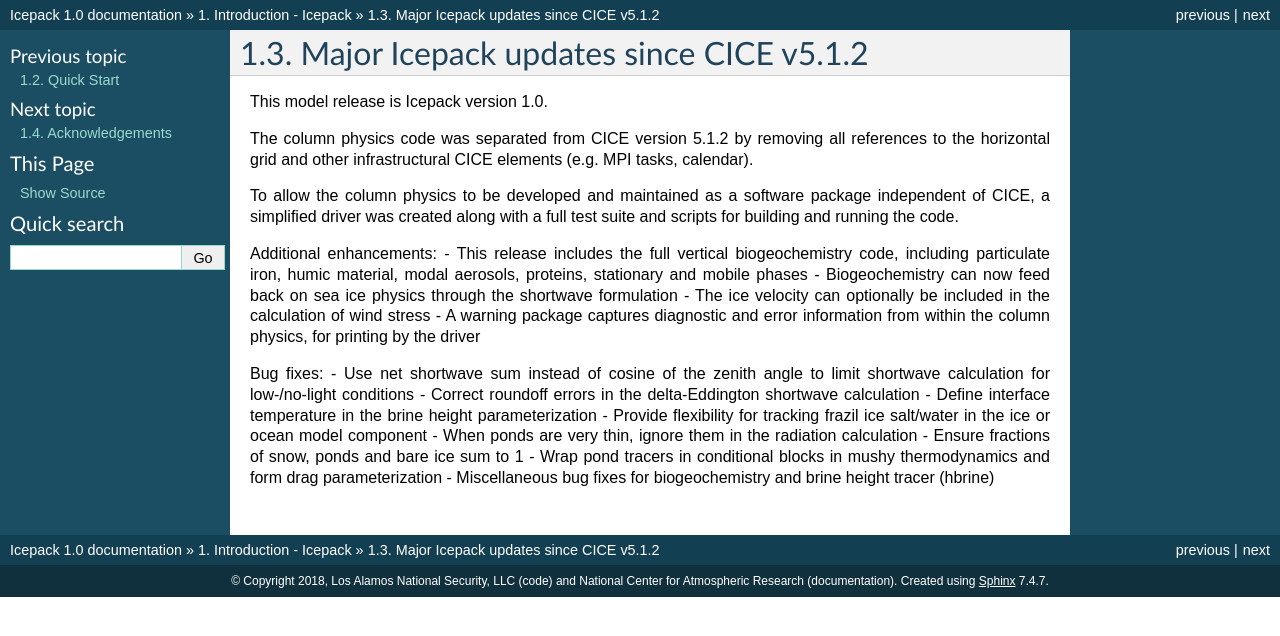
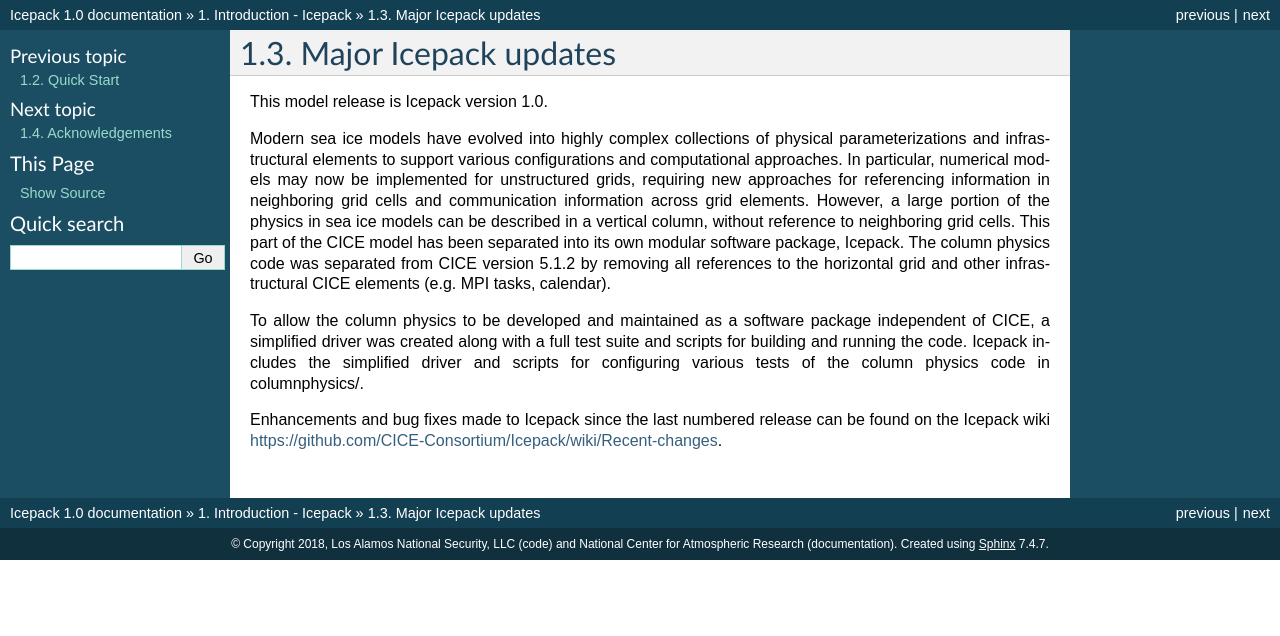
Before and after one commit to CICE-Consortium/Icepack, a Sphinx documentation site: the page built from doc/source/intro/major_updates.rst, in a window 1280 px wide. Shown: the top 636 px of the page. Built offline with Sphinx 7.4.7, drawn with Linux system fonts in a browser that asks for light colours.

Commit message:
removed specific updates (to wiki), added some explanation

```diff
--- a/doc/source/intro/major_updates.rst
+++ b/doc/source/intro/major_updates.rst
@@ -3,30 +3,24 @@
 .. _updates:
 
 
-Major Icepack updates since CICE v5.1.2
+Major Icepack updates
 ============================================
 
 This model release is Icepack version 1.0.
 
-The column physics code was separated from CICE version 5.1.2 by removing all references to
+Modern sea ice models have evolved into highly complex collections of physical parameterizations and
+infrastructural elements to support various configurations and computational approaches.  In particular,
+numerical models may now be implemented for unstructured grids, requiring new approaches for referencing
+information in neighboring grid cells and communication information across grid elements.  However, a
+large portion of the physics in sea ice models can be described in a vertical column, without reference
+to neighboring grid cells.  This part of the CICE model has been separated into its own modular software
+package, Icepack.  The column physics code was separated from CICE version 5.1.2 by removing all references to
 the horizontal grid and other infrastructural CICE elements (e.g. MPI tasks, calendar).
 
 To allow the column physics to be developed and maintained as a software package independent of CICE,
 a simplified driver was created along with a full test suite and scripts for building and running
-the code.
+the code.  Icepack includes the simplified driver and scripts for configuring various tests of the
+column physics code in columnphysics/.
 
-Additional enhancements:
-- This release includes the full vertical biogeochemistry code, including particulate iron, humic material, modal aerosols, proteins, stationary and mobile phases
-- Biogeochemistry can now feed back on sea ice physics through the shortwave formulation
-- The ice velocity can optionally be included in the calculation of wind stress
-- A warning package captures diagnostic and error information from within the column physics, for printing by the driver
-
-Bug fixes:
-- Use net shortwave sum instead of cosine of the zenith angle to limit shortwave calculation for low-/no-light conditions
-- Correct roundoff errors in the delta-Eddington shortwave calculation
-- Define interface temperature in the brine height parameterization
-- Provide flexibility for tracking frazil ice salt/water in the ice or ocean model component
-- When ponds are very thin, ignore them in the radiation calculation
-- Ensure fractions of snow, ponds and bare ice sum to 1
-- Wrap pond tracers in conditional blocks in mushy thermodynamics and form drag parameterization
-- Miscellaneous bug fixes for biogeochemistry and brine height tracer (hbrine)
+Enhancements and bug fixes made to Icepack since the last numbered release can be found on the
+Icepack wiki https://github.com/CICE-Consortium/Icepack/wiki/Recent-changes.
```
